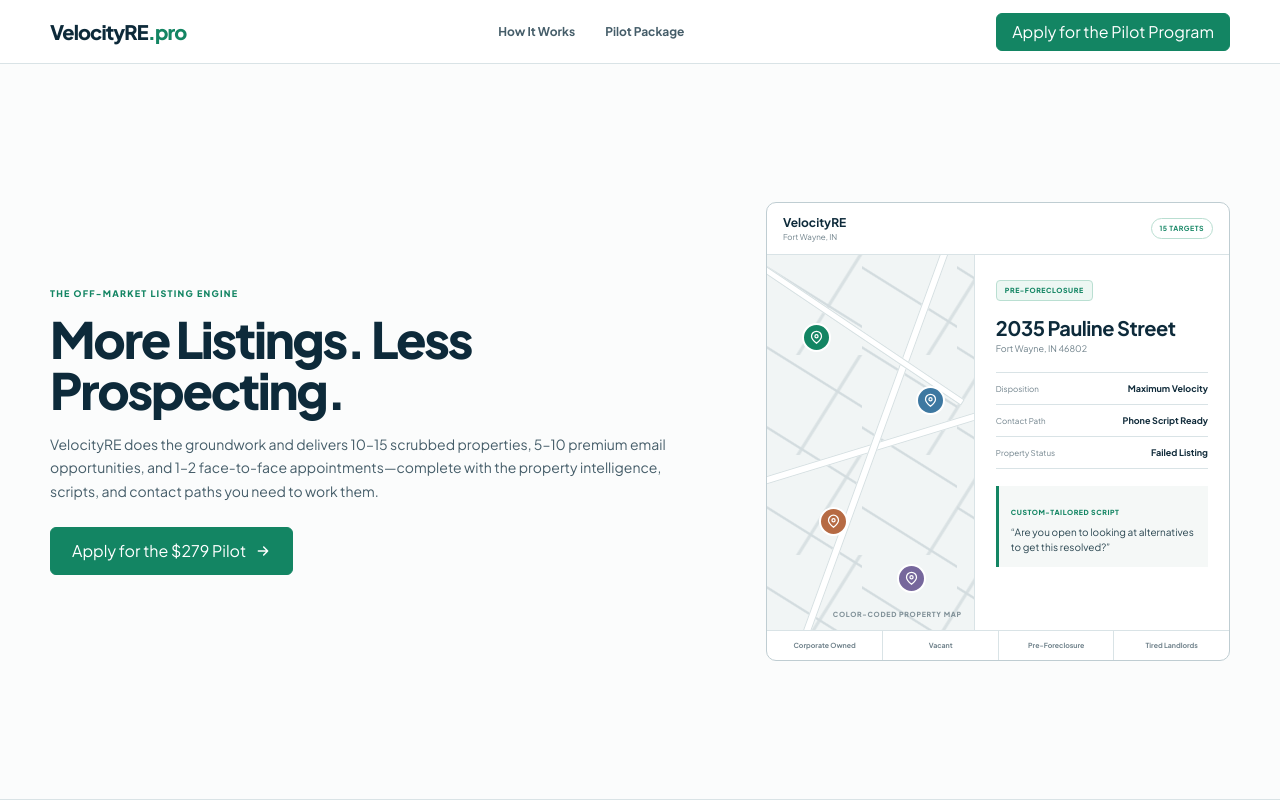
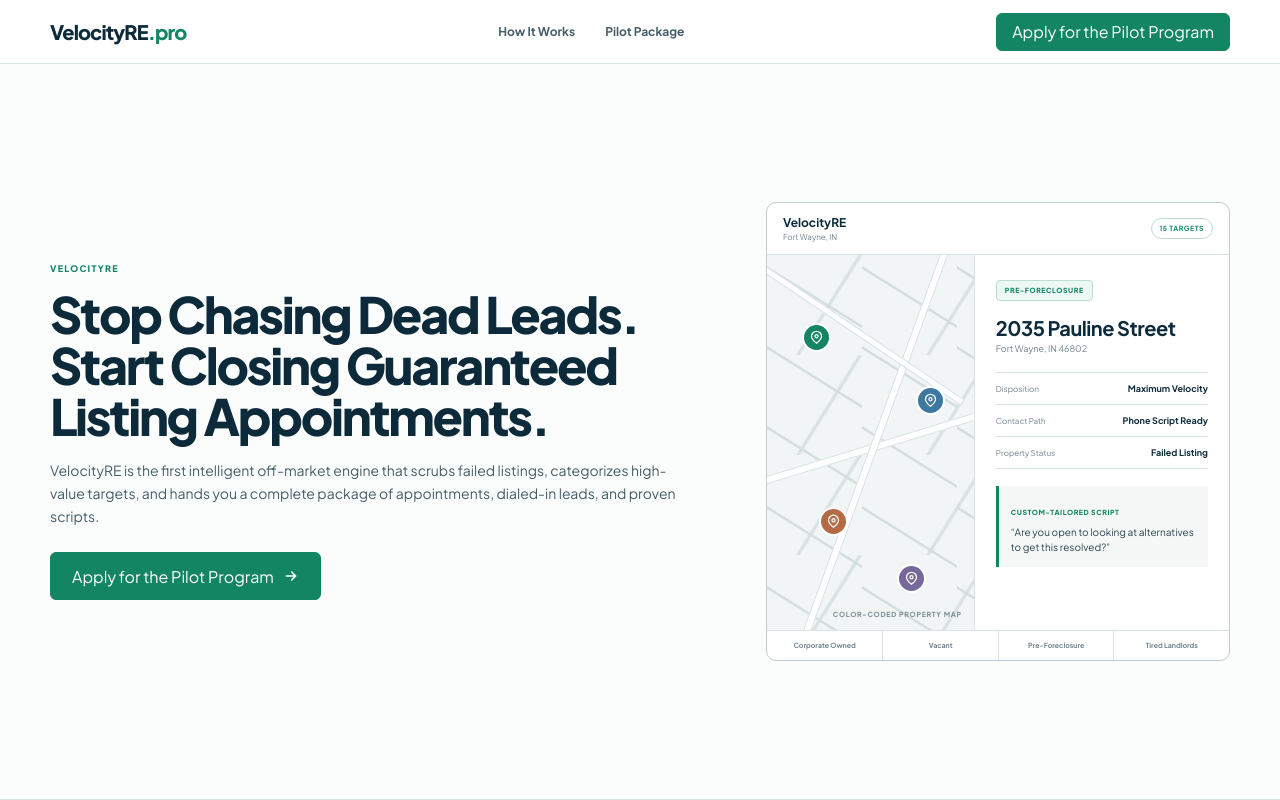
Before and after one commit to bbarnes4318/velo, a Next.js app: page / in a window 1280 px wide. Shown: the top 800 px of the page. Built offline with nearby package versions, Linux system fonts and the light colour scheme.

Commit message:
Restore pre-experiment landing page

```diff
--- a/src/app/page.tsx
+++ b/src/app/page.tsx
@@ -64,13 +64,13 @@
         <button className={styles.headerButton} onClick={() => scrollToId('apply')}>Apply for the Pilot Program</button>
       </header>
 
-      <section className={styles.hero} aria-labelledby="velocityre-hero-title">
+      <section className={styles.hero}>
         <div className={styles.heroInner}>
           <div className={styles.heroCopy}>
-            <span className={styles.sectionLabel}>THE OFF-MARKET LISTING ENGINE</span>
-            <h1 id="velocityre-hero-title">More Listings. Less Prospecting.</h1>
-            <p>VelocityRE does the groundwork and delivers 10–15 scrubbed properties, 5–10 premium email opportunities, and 1–2 face-to-face appointments—complete with the property intelligence, scripts, and contact paths you need to work them.</p>
-            <button className={styles.primaryButton} onClick={() => scrollToId('apply')}>Apply for the $279 Pilot <Arrow /></button>
+            <span className={styles.sectionLabel}>VELOCITYRE</span>
+            <h1><span>Stop Chasing Dead Leads. </span><span>Start Closing Guaranteed </span><span>Listing Appointments.</span></h1>
+            <p>VelocityRE is the first intelligent off-market engine that scrubs failed listings, categorizes high-value targets, and hands you a complete package of appointments, dialed-in leads, and proven scripts.</p>
+            <button className={styles.primaryButton} onClick={() => scrollToId('apply')}>Apply for the Pilot Program <Arrow /></button>
           </div>
 
           <div className={styles.productVisual} aria-label="VelocityRE mobile property map illustration">
```
